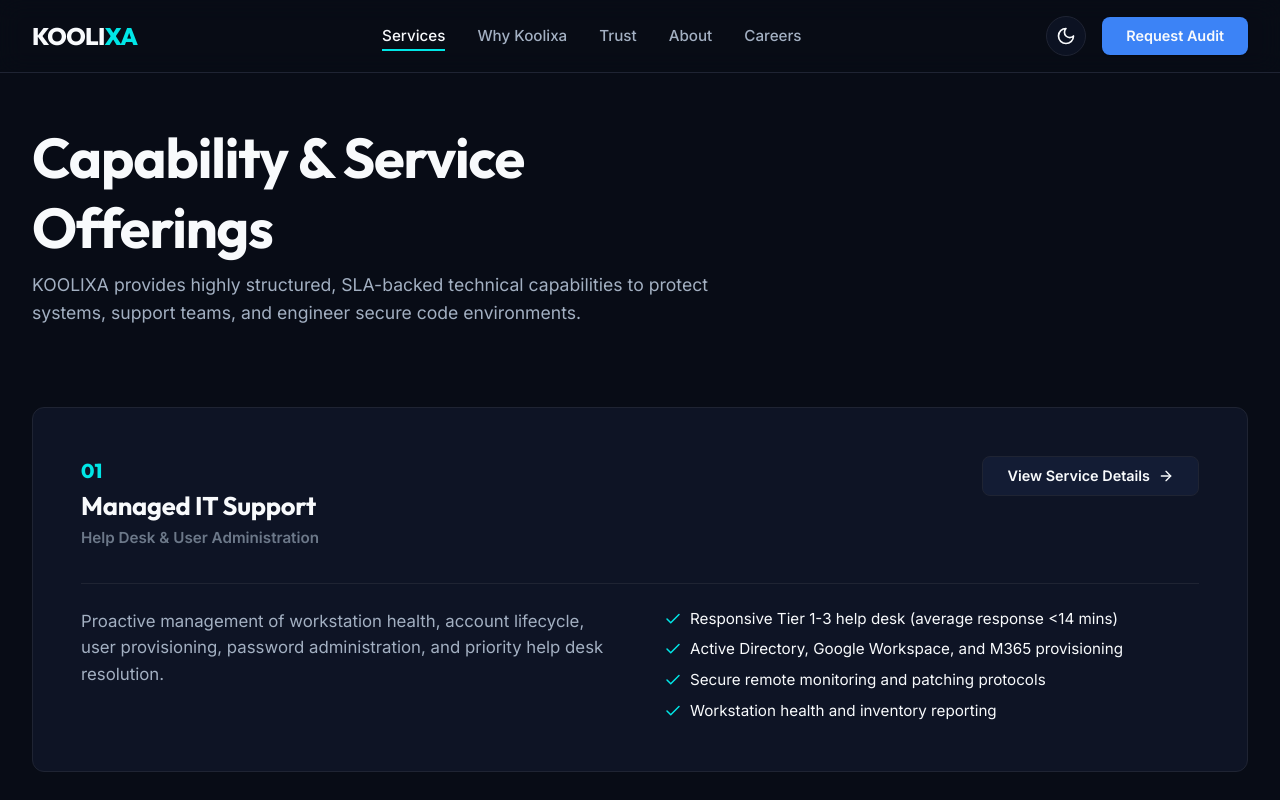
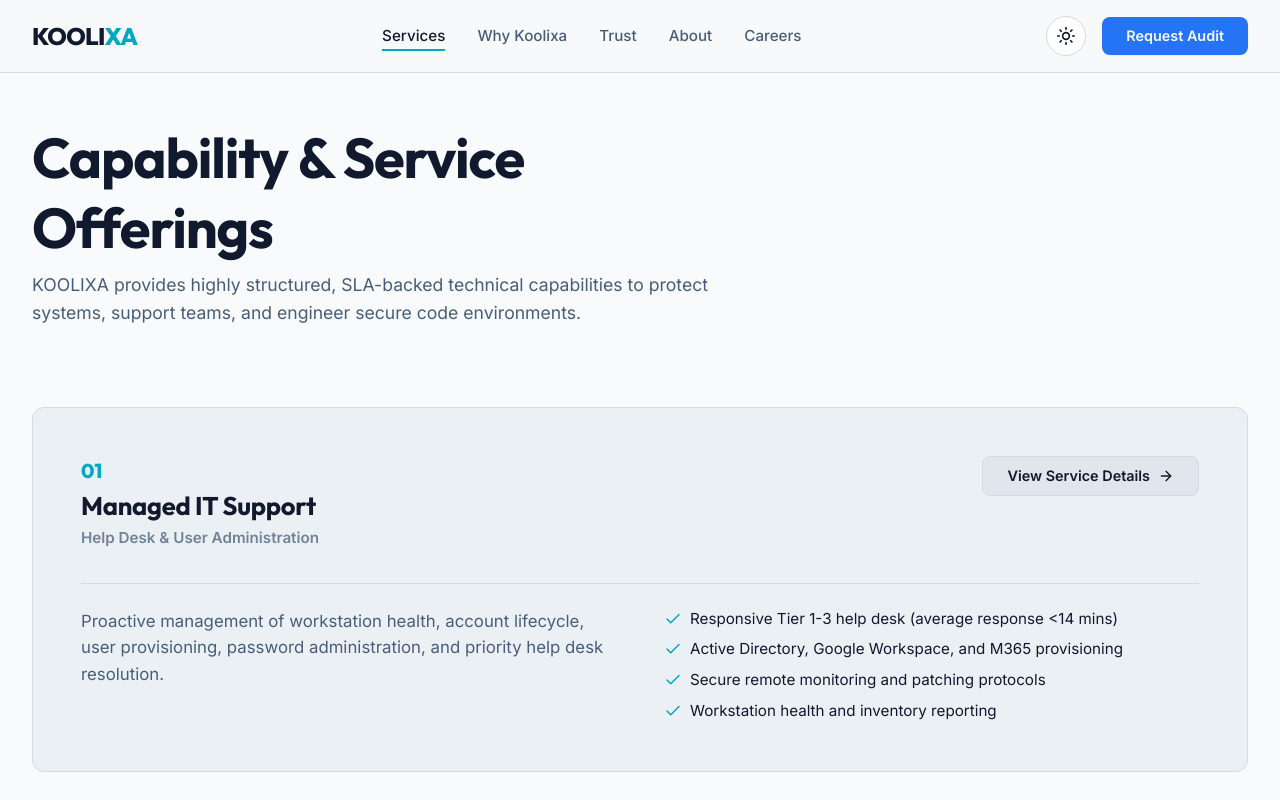
Before and after one commit to primovinchenzo/koolixa, a Next.js app: page /services in a window 1280 px wide. Shown: the top 800 px of the page. Built offline with nearby package versions, Linux system fonts and the light colour scheme.

Commit message:
style: make light mode the default theme and polish terminal console aesthetics

```diff
--- a/src/app/layout.tsx
+++ b/src/app/layout.tsx
@@ -80,8 +80,7 @@ export default function RootLayout({
                 try {
                   var theme = localStorage.getItem('theme');
                   if (!theme) {
-                    var mq = window.matchMedia('(prefers-color-scheme: dark)');
-                    theme = mq.matches ? 'dark' : 'light';
+                    theme = 'light';
                   }
                   document.documentElement.setAttribute('data-theme', theme);
                 } catch (e) {}
--- a/src/app/page.module.css
+++ b/src/app/page.module.css
@@ -134,10 +134,10 @@
 }
 
 .glowCard {
-  background-color: var(--bg-secondary);
-  border: 1px solid var(--border-color);
+  background-color: hsl(223, 47%, 8%);
+  border: 1px solid hsl(223, 25%, 16%);
   border-radius: var(--radius-md);
-  box-shadow: var(--shadow-lg), var(--shadow-glow);
+  box-shadow: var(--shadow-lg), 0 0 25px hsla(180, 100%, 45%, 0.15);
   width: 100%;
   max-width: 460px;
   overflow: hidden;
@@ -145,9 +145,9 @@
 }
 
 .cardHeader {
-  background-color: var(--bg-tertiary);
+  background-color: hsl(223, 47%, 12%);
   padding: 0.75rem var(--space-md);
-  border-bottom: 1px solid var(--border-color);
+  border-bottom: 1px solid hsl(223, 25%, 16%);
   display: flex;
   align-items: center;
   justify-content: space-between;
@@ -171,7 +171,7 @@
 
 .terminalTitle {
   font-size: 0.75rem;
-  color: var(--text-muted);
+  color: hsl(215, 12%, 48%);
   font-weight: 500;
 }
 
@@ -182,24 +182,24 @@
   gap: var(--space-xs);
   font-size: 0.85rem;
   line-height: 1.5;
-  color: var(--text-primary);
+  color: hsl(210, 40%, 98%);
 }
 
 .termGreen {
-  color: var(--accent-emerald);
+  color: hsl(142, 70%, 45%);
 }
 
 .termCyan {
-  color: var(--accent-cyan);
+  color: hsl(180, 100%, 45%);
 }
 
 .termMuted {
-  color: var(--text-muted);
+  color: hsl(215, 12%, 48%);
 }
 
 .termPrompt {
   margin-top: var(--space-sm);
-  color: var(--accent-cyan);
+  color: hsl(180, 100%, 45%);
 }
 
 /* System Ticker */
--- a/src/components/common/ThemeToggle.tsx
+++ b/src/components/common/ThemeToggle.tsx
@@ -4,13 +4,15 @@ import React, { useEffect, useState } from 'react';
 import styles from './ThemeToggle.module.css';
 
 export default function ThemeToggle() {
-  const [theme, setTheme] = useState<'dark' | 'light'>('dark');
+  const [theme, setTheme] = useState<'dark' | 'light'>('light');
 
   useEffect(() => {
     // Read theme from document attribute which was set by inline script
     const currentTheme = document.documentElement.getAttribute('data-theme') as 'dark' | 'light';
     if (currentTheme) {
       setTheme(currentTheme);
+    } else {
+      setTheme('light');
     }
   }, []);
 
--- a/src/styles/variables.css
+++ b/src/styles/variables.css
@@ -29,46 +29,8 @@
   --container-max-width: 1280px;
 }
 
-/* Theme: Dark (Default) */
-:root, [data-theme="dark"] {
-  --bg-primary: hsl(222, 47%, 6%);
-  --bg-secondary: hsl(223, 47%, 10%);
-  --bg-tertiary: hsl(223, 47%, 14%);
-  --bg-card: hsl(223, 47%, 9%);
-  --bg-card-hover: hsl(223, 47%, 12%);
-
-  --text-primary: hsl(210, 40%, 98%);
-  --text-secondary: hsl(215, 20%, 70%);
-  --text-muted: hsl(215, 12%, 48%);
-
-  --border-color: hsl(223, 25%, 16%);
-  --border-hover: hsl(223, 25%, 26%);
-  --border-glow: hsla(180, 100%, 45%, 0.12);
-
-  /* Accents */
-  --accent-cyan: hsl(180, 100%, 45%);
-  --accent-cyan-rgb: 0, 255, 255;
-  --accent-blue: hsl(217, 91%, 60%);
-  --accent-blue-rgb: 59, 130, 246;
-  --accent-emerald: hsl(142, 70%, 45%);
-  --accent-emerald-rgb: 16, 185, 129;
-  --accent-amber: hsl(45, 93%, 47%);
-  --accent-rose: hsl(350, 89%, 60%);
-
-  /* Shadows */
-  --shadow-sm: 0 1px 2px 0 rgba(0, 0, 0, 0.4);
-  --shadow-md: 0 4px 12px -1px rgba(0, 0, 0, 0.5), 0 2px 6px -1px rgba(0, 0, 0, 0.3);
-  --shadow-lg: 0 12px 24px -4px rgba(0, 0, 0, 0.6), 0 4px 12px -2px rgba(0, 0, 0, 0.4);
-  --shadow-glow: 0 0 25px hsla(180, 100%, 45%, 0.1);
-  --shadow-glow-blue: 0 0 25px hsla(217, 91%, 60%, 0.1);
-
-  /* Glassmorphism overlays */
-  --glass-bg: rgba(9, 13, 22, 0.75);
-  --glass-border: rgba(255, 255, 255, 0.05);
-}
-
-/* Theme: Light */
-[data-theme="light"] {
+/* Theme: Light (Default) */
+:root, [data-theme="light"] {
   --bg-primary: hsl(210, 40%, 98%);
   --bg-secondary: hsl(210, 30%, 94%);
   --bg-tertiary: hsl(210, 20%, 90%);
@@ -104,3 +66,41 @@
   --glass-bg: rgba(248, 249, 250, 0.8);
   --glass-border: rgba(0, 0, 0, 0.06);
 }
+
+/* Theme: Dark */
+[data-theme="dark"] {
+  --bg-primary: hsl(222, 47%, 6%);
+  --bg-secondary: hsl(223, 47%, 10%);
+  --bg-tertiary: hsl(223, 47%, 14%);
+  --bg-card: hsl(223, 47%, 9%);
+  --bg-card-hover: hsl(223, 47%, 12%);
+
+  --text-primary: hsl(210, 40%, 98%);
+  --text-secondary: hsl(215, 20%, 70%);
+  --text-muted: hsl(215, 12%, 48%);
+
+  --border-color: hsl(223, 25%, 16%);
+  --border-hover: hsl(223, 25%, 26%);
+  --border-glow: hsla(180, 100%, 45%, 0.12);
+
+  /* Accents */
+  --accent-cyan: hsl(180, 100%, 45%);
+  --accent-cyan-rgb: 0, 255, 255;
+  --accent-blue: hsl(217, 91%, 60%);
+  --accent-blue-rgb: 59, 130, 246;
+  --accent-emerald: hsl(142, 70%, 45%);
+  --accent-emerald-rgb: 16, 185, 129;
+  --accent-amber: hsl(45, 93%, 47%);
+  --accent-rose: hsl(350, 89%, 60%);
+
+  /* Shadows */
+  --shadow-sm: 0 1px 2px 0 rgba(0, 0, 0, 0.4);
+  --shadow-md: 0 4px 12px -1px rgba(0, 0, 0, 0.5), 0 2px 6px -1px rgba(0, 0, 0, 0.3);
+  --shadow-lg: 0 12px 24px -4px rgba(0, 0, 0, 0.6), 0 4px 12px -2px rgba(0, 0, 0, 0.5);
+  --shadow-glow: 0 0 25px hsla(180, 100%, 45%, 0.1);
+  --shadow-glow-blue: 0 0 25px hsla(217, 91%, 60%, 0.1);
+
+  /* Glassmorphism overlays */
+  --glass-bg: rgba(9, 13, 22, 0.75);
+  --glass-border: rgba(255, 255, 255, 0.05);
+}
```
